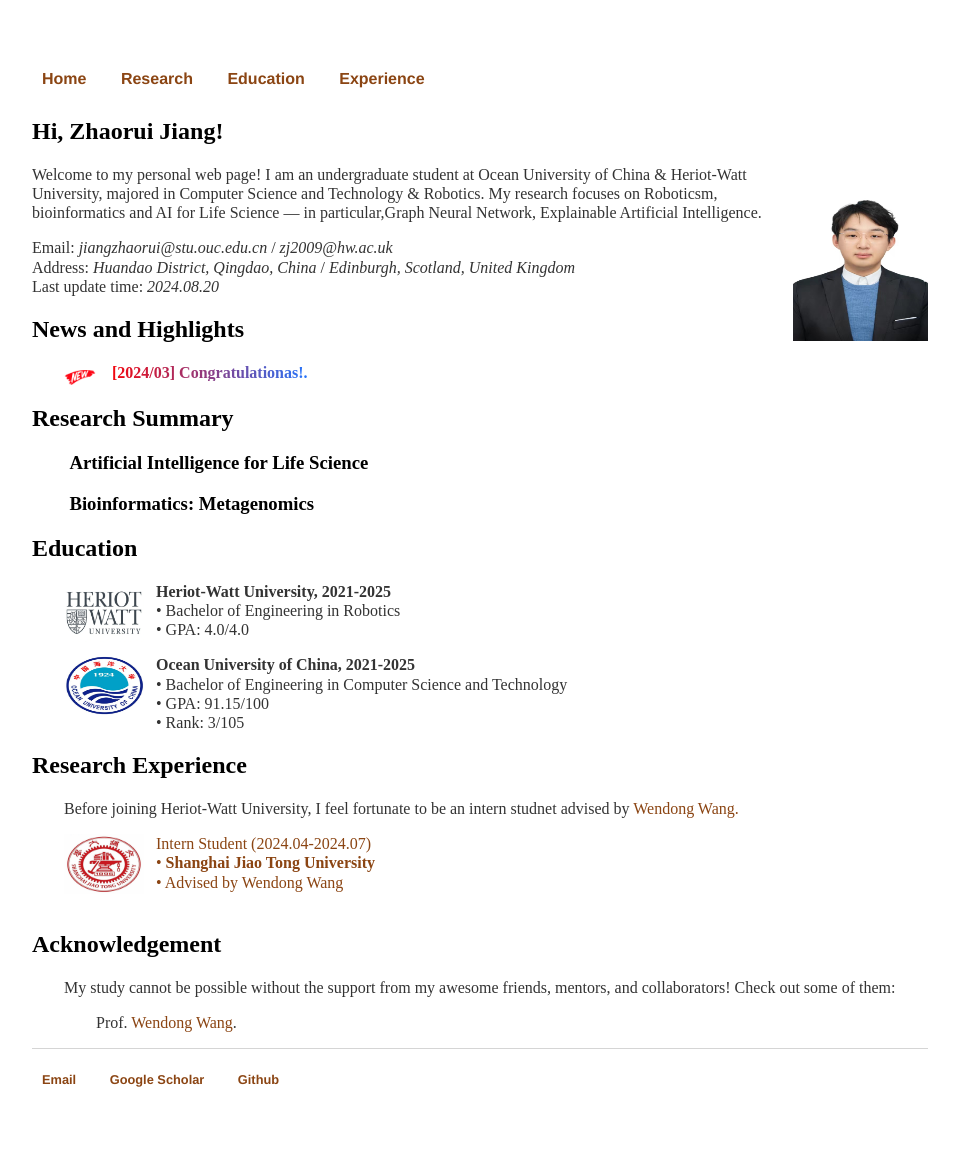
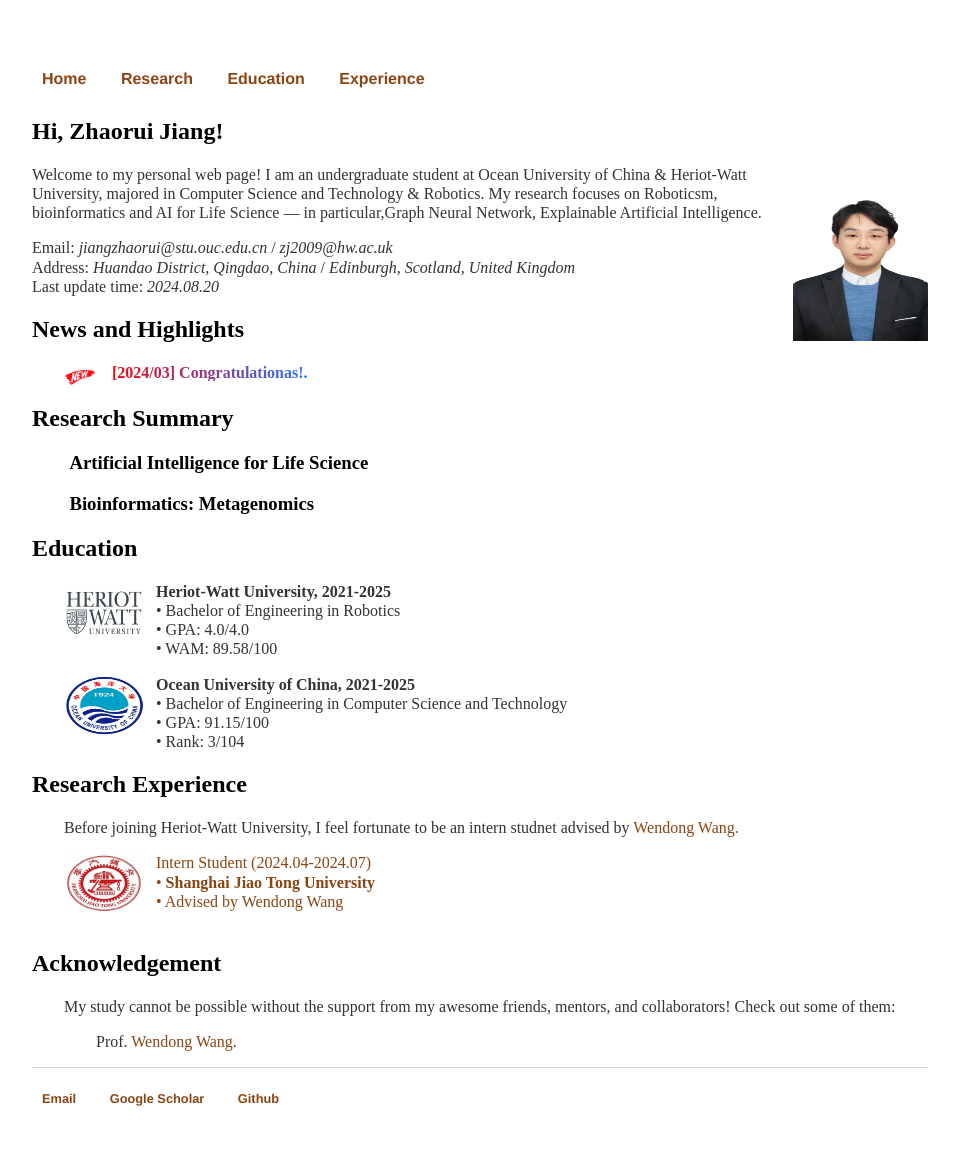
Before and after one commit to zhaorui-bi/zhaorui-bi.github.io, a Jekyll site: the page built from index.html, in a window 1280 px wide. Shown: the whole page, without its empty margins (160-1119 px from the left). Built offline with Jekyll 4.4.1, drawn with Linux system fonts in a browser that asks for light colours.

Commit message:
Update index.html

```diff
--- a/index.html
+++ b/index.html
@@ -63,7 +63,7 @@
 			&nbsp&nbsp <b>Heriot-Watt University, 2021-2025  </b><br>
 			&nbsp&nbsp &bull; Bachelor of Engineering in Robotics<br>
 			&nbsp&nbsp &bull; GPA: 4.0/4.0 <br>
-<!-- 			&nbsp&nbsp &bull; WAM: 89.58/100 <br> -->
+			&nbsp&nbsp &bull; WAM: 89.58/100 <br>
 		</p>
 
 		<p style="margin-left: 2em;">
@@ -72,7 +72,7 @@
 			&nbsp&nbsp &bull; Bachelor of Engineering in Computer Science and Technology<br>
 			&nbsp&nbsp &bull; GPA: 91.15/100 <br>
 <!-- 			&nbsp&nbsp &bull; WAM: 91.15/100 <br> -->
-			&nbsp&nbsp &bull; Rank: 3/105 <br>
+			&nbsp&nbsp &bull; Rank: 3/104 <br>
 		</p>
 
 	<h2><a name="exp"></a>Research Experience</h2>
```
